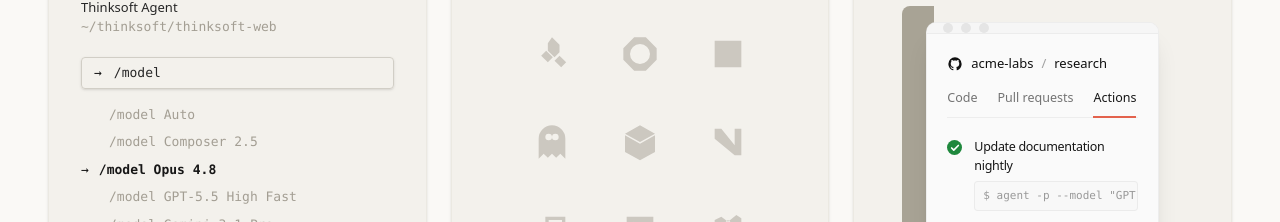
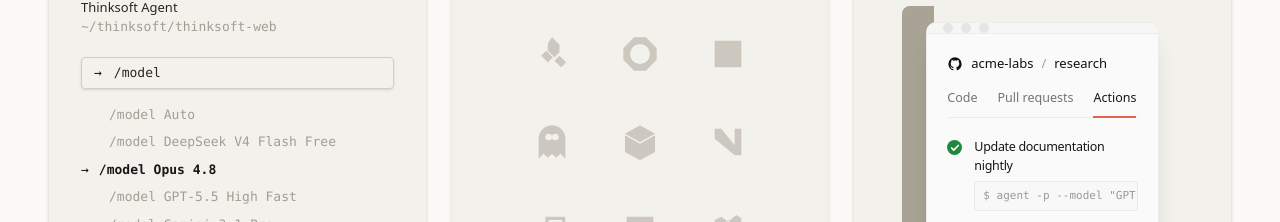
Before and after one commit to Globalvoix/ThinksoftCLI-landing-page, a Next.js app: page / in a window 1280 px wide. Shown: the part 1155-1377 px from the top of the page. Built offline with nearby package versions, Linux system fonts and the light colour scheme; no server answers.

Commit message:
update-model-name

```diff
--- a/app/page.tsx
+++ b/app/page.tsx
@@ -172,7 +172,7 @@
                   </div>
                   <div className="flex flex-col gap-2 pl-7 text-[#A39E93]">
                     <div>/model Auto</div>
-                    <div>/model Composer 2.5</div>
+                    <div>/model DeepSeek V4 Flash Free</div>
                     <div className="text-neutral-900 flex items-center gap-2.5 -ml-7 border-neutral-900 pl-0">
                       <span className="text-neutral-900 font-medium">→</span>
                       <span className="font-bold">/model Opus 4.8</span>
```
